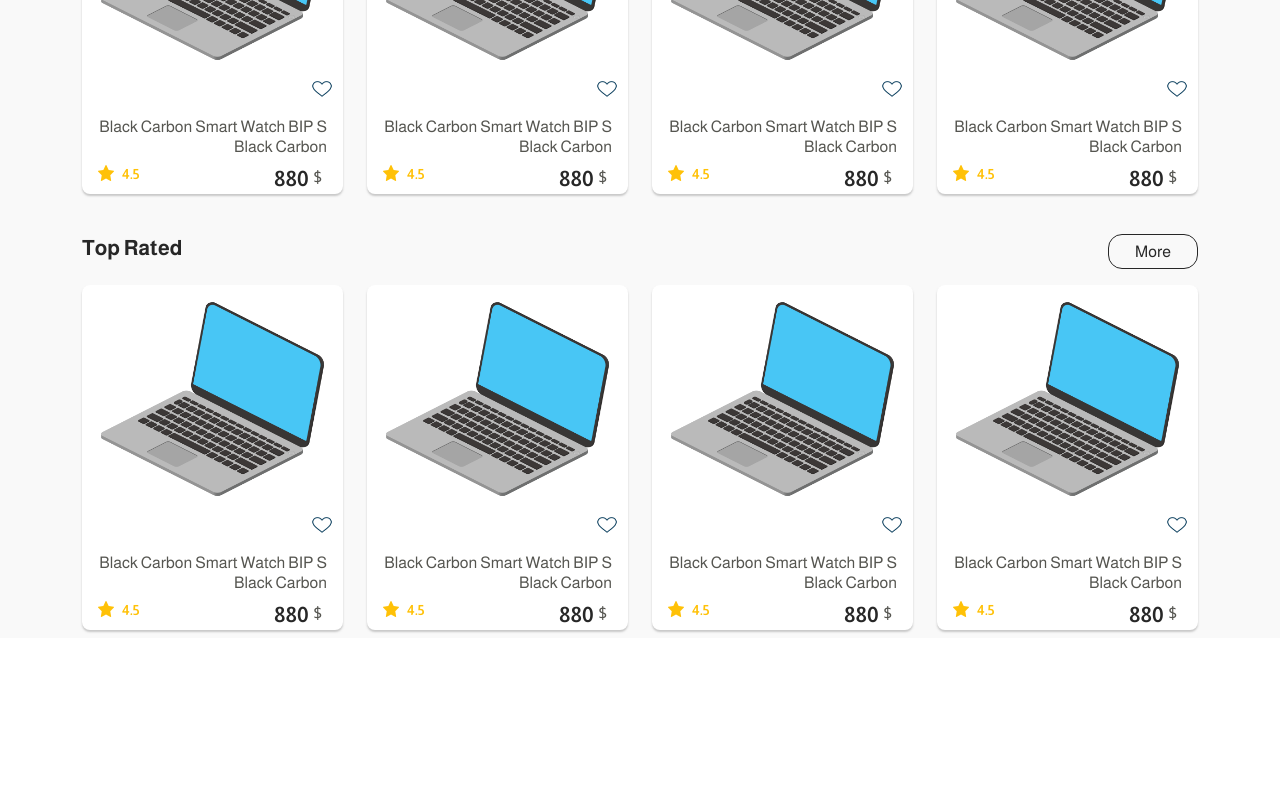
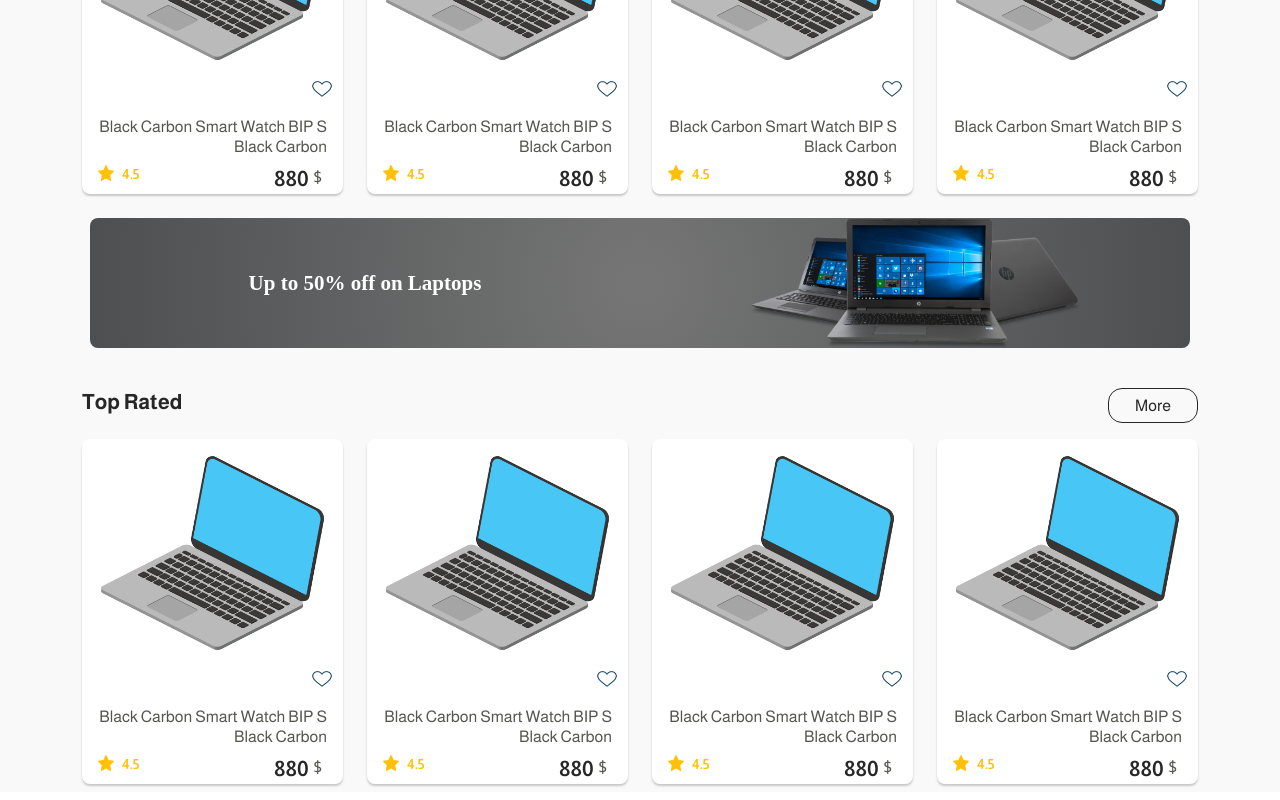
Before and after one commit to saeedmhmoud100/Full-ecommerce-react, a React (Create React App) app: page / in a window 1280 px wide. Shown: the part 863-1663 px from the top of the page. Before the commit the page ends 1509 px from the top, so only its background shows below. Built offline with nearby package versions, Linux system fonts and the light colour scheme.

Commit message:
created Discount Section

```diff
--- /dev/null
+++ b/src/Components/Home/DiscountSection.js
@@ -0,0 +1,21 @@
+import React from 'react'
+import { Container,Row,Col } from 'react-bootstrap'
+import laptops from '../../Assets/images/laptops.png'
+const DiscountSection = () => {
+    return (
+        <Container>
+            <Row className="discount-backcolor my-3  mx-2 d-flex text-center align-items-center">
+                <Col sm="6">
+                    <div className="discount-title">
+                        Up to 50% off on Laptops
+                    </div>
+                </Col>
+                <Col sm="6">
+                    <img className="dicount-img" src={laptops} alt="" />
+                </Col>
+            </Row>
+        </Container>
+    )
+}
+
+export default DiscountSection
--- a/src/Pages/Home/HomePage.js
+++ b/src/Pages/Home/HomePage.js
@@ -3,6 +3,7 @@
 import Slider from "../../Components/Home/Slider";
 import HomeCategory from "../../Components/Home/HomeCategory";
 import CardProductContainer from "../../Components/Products/CardProductsContainer";
+import DiscountSection from "../../Components/Home/DiscountSection";
 
 function HomePage(){
     return(
@@ -11,6 +12,7 @@
             <Slider />
             <HomeCategory />
             <CardProductContainer title={"Best Sellers" } btntitle={'More'}/>
+            <DiscountSection />
             <CardProductContainer title={"Top Rated" } btntitle={'More'}/>
         </div>
 
```
